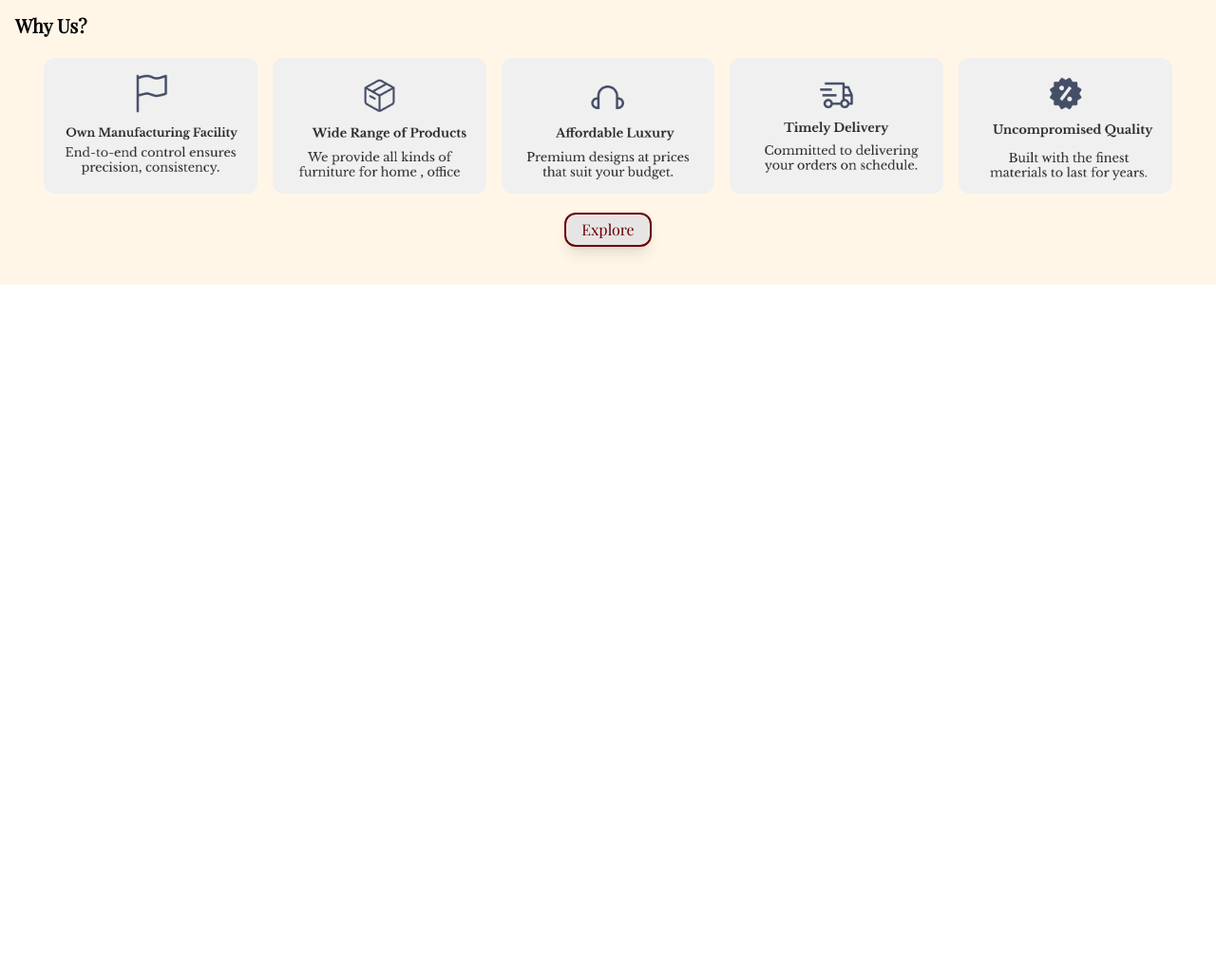
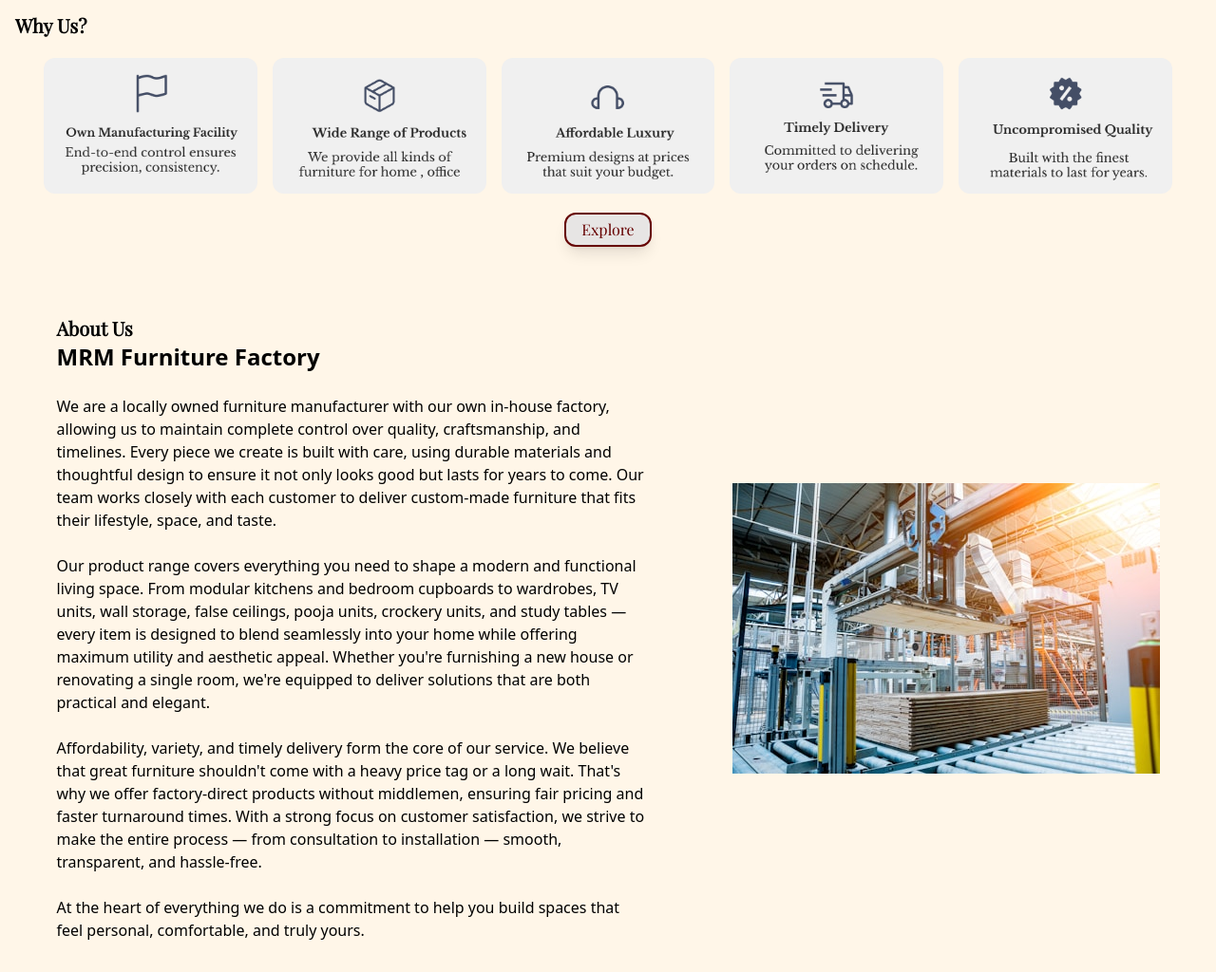
Before and after one commit to HaswanthTamil/mrm-furniture-factory, a website: page public/index.html in a window 1280 px wide. Shown: the part 3484-4508 px from the top of the page at 95% size. Before the commit the page ends 3784 px from the top, so only its background shows below. Drawn offline with nearby package versions, Linux system fonts and the light colour scheme.

Commit message:
Create About section

```diff
--- a/public/index.html
+++ b/public/index.html
@@ -505,6 +505,49 @@
           </button>
         </div>
       </section>
+
+      <section id="about">
+        <div
+          class="w-full flex flex-col lg:flex-row bg-[var(--peach)] px-4 py-8 items-center justify-around"
+        >
+          <div class="w-full lg:w-1/2">
+            <span class="text-xl font-semibold font-playfair">About Us</span>
+            <h2 class="font-bold text-2xl">MRM Furniture Factory</h2>
+            <br />
+            <p>
+              We are a locally owned furniture manufacturer with our own
+              in-house factory, allowing us to maintain complete control over
+              quality, craftsmanship, and timelines. Every piece we create is
+              built with care, using durable materials and thoughtful design to
+              ensure it not only looks good but lasts for years to come. Our
+              team works closely with each customer to deliver custom-made
+              furniture that fits their lifestyle, space, and taste.
+              <br /><br />
+              Our product range covers everything you need to shape a modern and
+              functional living space. From modular kitchens and bedroom
+              cupboards to wardrobes, TV units, wall storage, false ceilings,
+              pooja units, crockery units, and study tables — every item is
+              designed to blend seamlessly into your home while offering maximum
+              utility and aesthetic appeal. Whether you&#39;re furnishing a new
+              house or renovating a single room, we&#39;re equipped to deliver
+              solutions that are both practical and elegant.
+              <br /><br />Affordability, variety, and timely delivery form the
+              core of our service. We believe that great furniture shouldn't
+              come with a heavy price tag or a long wait. That&#39;s why we
+              offer factory-direct products without middlemen, ensuring fair
+              pricing and faster turnaround times. With a strong focus on
+              customer satisfaction, we strive to make the entire process — from
+              consultation to installation — smooth, transparent, and
+              hassle-free. <br /><br />
+              At the heart of everything we do is a commitment to help you build
+              spaces that feel personal, comfortable, and truly yours.
+            </p>
+          </div>
+          <div>
+            <img src="./assets/Manufacturing/Image-9.png" />
+          </div>
+        </div>
+      </section>
     </main>
 
     <script src="./scripts/index.js"></script>
```
Also changed, not shown: public/styles/output.css.
